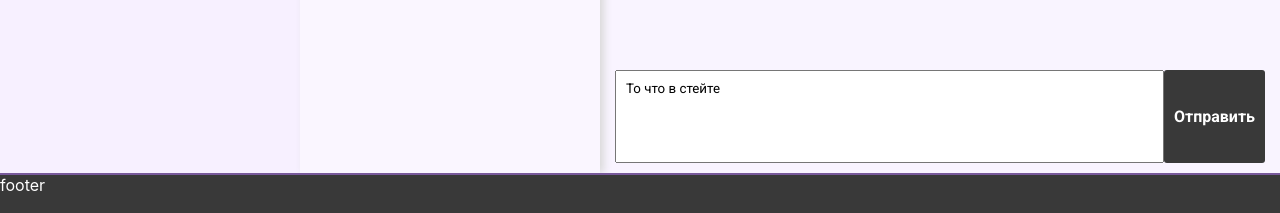
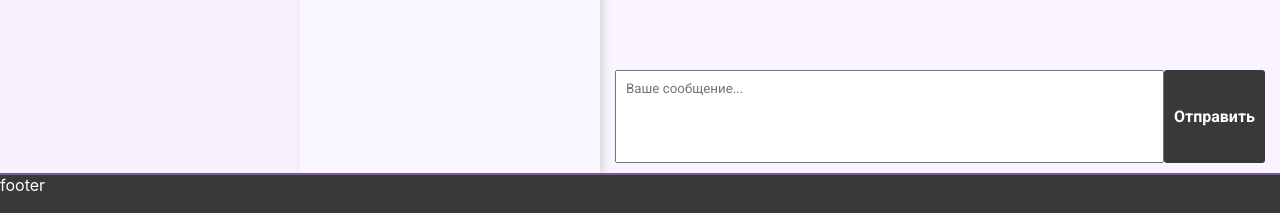
Before and after one commit to DarkKeksik/React-IT-KAMASUTRA, a React (Create React App) app: page /dialogs in a window 1280 px wide. Shown: the part 545-758 px from the top of the page. Built offline with nearby package versions, Linux system fonts and the light colour scheme; a web font is replaced by a local one.

Commit message:
To update input and textarea now you need to update the global state

```diff
--- a/src/App.js
+++ b/src/App.js
@@ -14,12 +14,16 @@ function App(props) {
             <Header />
             <Nav sidebar={props.state.sidebar} />
             <Main
+                newPostText={props.state.profilePage.newPostText}
                 posts={props.state.profilePage.posts}
                 profile={props.state.profilePage.profile}
                 dialogs={props.state.dialogsPage.dialogs}
                 messages={props.state.dialogsPage.messages}
+                newMsgText={props.state.dialogsPage.newMsgText}
                 addPost={props.addPost}
                 addMsgForDialog={props.addMsgForDialog}
+                newPostTextChange={props.newPostTextChange}
+                newMsgTextChange={props.newMsgTextChange}
             />
             <Footer />
         </div>
--- a/src/components/Main/Dialogs/Chat/Chat.js
+++ b/src/components/Main/Dialogs/Chat/Chat.js
@@ -10,6 +10,7 @@ function Chat (props) {
     let addMsg = () => {
         let text = linkOnElm.current.value;
         props.addMsgForDialog(text);
+        props.newMsgTextChange("");
     }
 
     let messagesJSX = props.messages.map((i) => {
@@ -17,13 +18,24 @@ function Chat (props) {
         else { return <SomeoneMessage avatar={i.avatar} name={i.name} msg={i.msg} date={i.date}/> }
     });
 
+    let newMessagesTextChange = ()=> {
+        let text = linkOnElm.current.value;
+        props.newMsgTextChange(text);
+    }
+
     return (
         <div className={classes.wrap}>
             <div className={classes.messages}>
                 {messagesJSX}
             </div>
             <div className={classes.textareaWrap}>
-                <textarea ref={linkOnElm} placeholder={"Ваше сообщение..."} value={"То что в стейте"} className={classes.textarea}></textarea>
+                <textarea
+                    ref={linkOnElm}
+                    onChange={newMessagesTextChange}
+                    placeholder={"Ваше сообщение..."}
+                    value={props.newMsgText}
+                    className={classes.textarea}
+                />
                 <span onClick={addMsg} className={`button ${classes.sendMsg}`}>Отправить</span>
             </div>
         </div>
--- a/src/components/Main/Dialogs/Dialogs.js
+++ b/src/components/Main/Dialogs/Dialogs.js
@@ -9,7 +9,12 @@ function Dialogs(props) {
     return (
         <div className={classes.dialogs}>
             <DialogsPanel dialogs={props.dialogs} />
-            <Chat addMsgForDialog={props.addMsgForDialog} messages={props.messages} />
+            <Chat
+                newMsgTextChange={props.newMsgTextChange}
+                addMsgForDialog={props.addMsgForDialog}
+                messages={props.messages}
+                newMsgText={props.newMsgText}
+            />
         </div>
     )
 }
--- a/src/components/Main/Main.js
+++ b/src/components/Main/Main.js
@@ -17,6 +17,8 @@ function Main(props) {
                         posts={props.posts}
                         profile={props.profile}
                         addPost={props.addPost}
+                        newPostText={props.newPostText}
+                        newPostTextChange={props.newPostTextChange}
                     />
                 }
             />
@@ -24,6 +26,8 @@ function Main(props) {
                 <Dialogs
                     messages={props.messages}
                     dialogs={props.dialogs}
+                    newMsgText={props.newMsgText}
+                    newMsgTextChange={props.newMsgTextChange}
                     addMsgForDialog={props.addMsgForDialog}
                 />
             }/>
--- a/src/components/Main/Profile/MyPosts/MyPosts.js
+++ b/src/components/Main/Profile/MyPosts/MyPosts.js
@@ -9,6 +9,12 @@ function MyPosts(props) {
     let addPost = () => {
         let text = newPostElement.current.value;
         props.addPost(text, 0);
+        props.newPostTextChange("");
+    };
+
+    let onPostChange = () => {
+        let text = newPostElement.current.value;
+        props.newPostTextChange(text);
     };
 
     let PostsJSX = props.posts
@@ -21,6 +27,8 @@ function MyPosts(props) {
                 <span onClick={ addPost } className={"button"}>Новый пост</span>
             </div>
             <textarea
+                value={props.newPostText}
+                onChange={onPostChange}
                 className={classes.posts__textarea}
                 placeholder={"Введи сообщение поста"}
                 ref={newPostElement}
--- a/src/components/Main/Profile/Profile.js
+++ b/src/components/Main/Profile/Profile.js
@@ -17,7 +17,12 @@ function Profile(props) {
                 name={props.profile.name}
                 status={props.profile.status}
             />
-            <MyPosts posts={props.posts} addPost={props.addPost} />
+            <MyPosts
+                newPostText={props.newPostText}
+                newPostTextChange={props.newPostTextChange}
+                posts={props.posts}
+                addPost={props.addPost}
+            />
         </div>
     );
 }
--- a/src/redux/state.js
+++ b/src/redux/state.js
@@ -13,7 +13,8 @@ let state = {
             { likes: "10", message: "Hi, how are you?"},
             { likes: "15", message: "My first post?" },
             { likes: "2",  message: "My first post?" }
-        ]
+        ],
+        newPostText: ""
     },
     dialogsPage: {
         dialogs: [
@@ -65,7 +66,8 @@ let state = {
                 date: "2020-03-02T09:51:00",
                 owner: true
             }
-        ]
+        ],
+        newMsgText: ""
     },
     sidebar: {
         pages: [
@@ -110,4 +112,14 @@ export let addPost = (postMsg, likes) => {
     rerenderEntireTree(state);
 };
 
+export let newPostTextChange = (newPostText) => {
+    state.profilePage.newPostText = newPostText;
+    rerenderEntireTree(state);
+}
+
+export let newMsgTextChange = (newMsgText) => {
+    state.dialogsPage.newMsgText = newMsgText;
+    rerenderEntireTree(state);
+}
+
 export default state;
--- a/src/render.js
+++ b/src/render.js
@@ -4,7 +4,7 @@ import './index.css';
 import App from './App';
 import * as serviceWorker from './serviceWorker';
 
-import { addPost, addMsgForDialog } from "./redux/state";
+import { addPost, addMsgForDialog, newPostTextChange, newMsgTextChange } from "./redux/state";
 import {BrowserRouter} from "react-router-dom";
 
 export let rerenderEntireTree = (state) => {
@@ -12,5 +12,7 @@ export let rerenderEntireTree = (state) => {
         state={state}
         addPost={addPost}
         addMsgForDialog={addMsgForDialog}
+        newPostTextChange={newPostTextChange}
+        newMsgTextChange={newMsgTextChange}
     />, document.getElementById('root'));
 };
```
